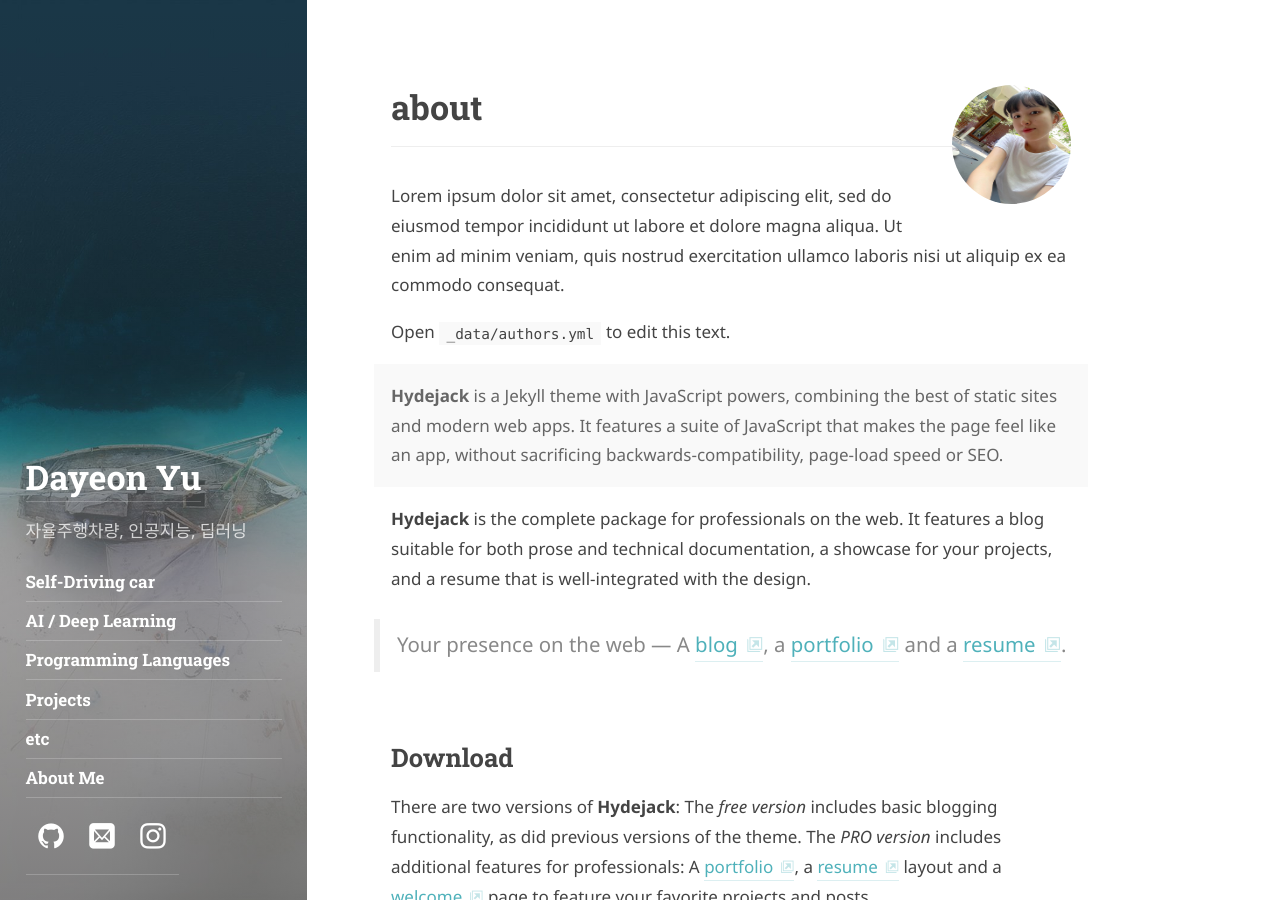
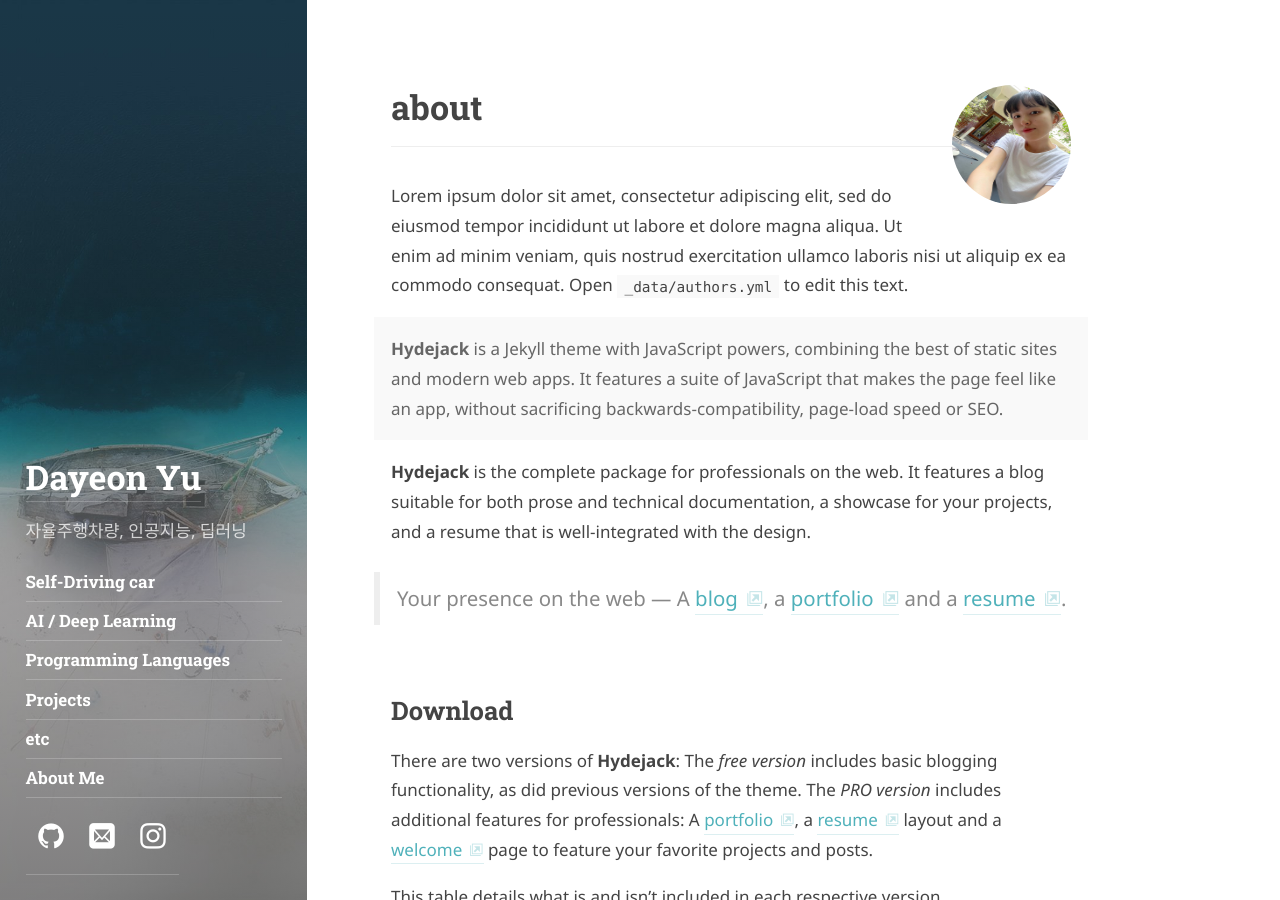
Before and after one commit to Udayeon/Udayeon.github.io, a Jekyll site: the page built from about.md, in a window 1280 px wide and 900 px high. Built offline with Jekyll 4.4.1, drawn with Linux system fonts in a browser that asks for light colours; some web fonts are replaced.

```diff
--- a/_data/authors.yml
+++ b/_data/authors.yml
@@ -7,7 +7,7 @@ Udayeon:
 
   # Used at the bottom of each page and at the top of the `about` layout
   # Markdown enabled, can use multiple paragraphs (enabled by `|`)
-  about:             |
+  about:
     Lorem ipsum dolor sit amet, consectetur adipiscing elit,
     sed do eiusmod tempor incididunt ut labore et dolore magna aliqua.
     Ut enim ad minim veniam, quis nostrud exercitation ullamco laboris nisi ut aliquip ex ea commodo consequat.
```
